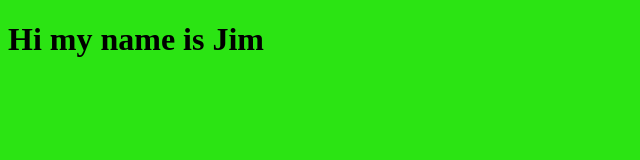
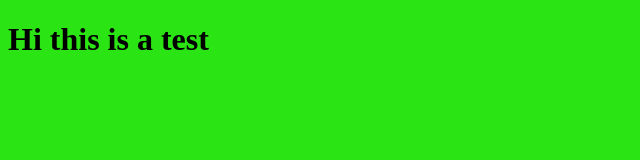
Before and after one commit to kamaluniyal/capstone, a plain HTML site: page index.html in a window 1280 px wide. Shown: the whole page, without its empty margins (0-640 px from the left). Drawn offline with Linux system fonts and the light colour scheme.

Commit message:
added files

```diff
--- a/index.html
+++ b/index.html
@@ -2,7 +2,7 @@
 <html lang="en">
 <head>
     <meta charset="UTF-8">
-    <title>Connors Website</title>
+    <title>Test Website</title>
 <style>
 body {
   background-color: #2be413;
@@ -10,6 +10,6 @@ body {
 </style>
 </head>
 <body>
-    <h1>Hi my name is Jim</h1>
+    <h1>Hi this is a test</h1>
 </body>
 </html>
```
Also changed, not shown: Links.txt (deleted), 2 other files.
